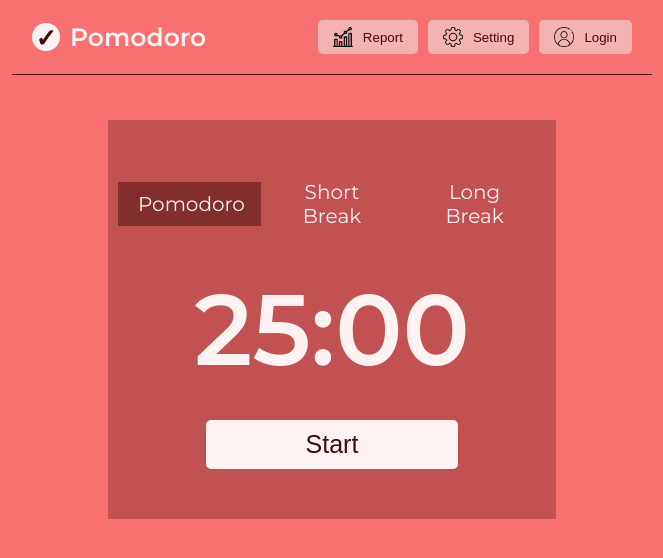
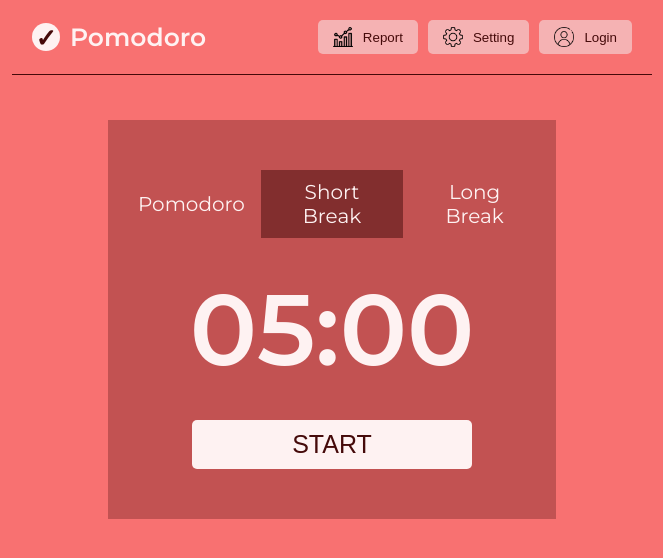
Before and after one commit to sirius-deis/pomodoro, a website built with webpack: page src/index.html in a window 1280 px wide. Both pictures are taken after a click on the item "Short Break". Shown: the whole page, without its empty margins (308-971 px from the left). Built offline with nearby package versions, Linux system fonts and the light colour scheme; files whose address does not match are found by name.

Commit message:
add tabs switching and starting timer on button click

```diff
--- a/src/assets/partials/_timer.scss
+++ b/src/assets/partials/_timer.scss
@@ -32,5 +32,6 @@
         margin: 0 auto;
         background-color: $text-color-light;
         font-size: 2.5rem;
+        text-transform: uppercase;
     }
 }
--- a/src/index.ts
+++ b/src/index.ts
@@ -1 +1,4 @@
 import './assets/style.scss';
+import timer from './timer';
+
+timer.init();
--- /dev/null
+++ b/src/timer.ts
@@ -0,0 +1,131 @@
+enum TYPES {
+    POMODORO = 'Pomodoro',
+    SHORT = 'Short',
+    LONG = 'Long',
+}
+
+interface ITimer {
+    _type: TYPES;
+    _time: number;
+    intervalId: string | number | NodeJS.Timer | undefined;
+    timerTabs: HTMLUListElement;
+    timerTabsArr: NodeListOf<HTMLLIElement>;
+    timeEl: HTMLDivElement;
+    timeBtn: HTMLButtonElement;
+    start: () => void;
+    stop: () => void;
+    tick: () => void;
+}
+
+class Timer implements ITimer {
+    _type = TYPES.POMODORO;
+    _time = 25 * 60;
+    intervalId: string | number | NodeJS.Timer | undefined;
+    timerTabs;
+    timerTabsArr: NodeListOf<HTMLLIElement>;
+    timeEl;
+    timeBtn;
+    constructor() {
+        this.timerTabs = document.querySelector(
+            '.timer__tabs'
+        ) as HTMLUListElement;
+        this.timerTabsArr = this.timerTabs.querySelectorAll('.timer__tab');
+        this.timeEl = document.querySelector('.timer__time') as HTMLDivElement;
+        this.timeBtn = document.querySelector(
+            '.timer__btn'
+        ) as HTMLButtonElement;
+    }
+
+    init = () => {
+        this.timerTabs.addEventListener(
+            'click',
+            this.tabsClickHandler.bind(this)
+        );
+        this.timeBtn.addEventListener(
+            'click',
+            this.buttonClickHandler.bind(this)
+        );
+    };
+
+    private tabsClickHandler = (event: MouseEvent) => {
+        const target = event.target as Element;
+        if (!target) {
+            return;
+        }
+        const tab = target.closest('.timer__tab');
+        const title = tab?.textContent?.trim().split(' ')[0];
+        if (!title || title === this._type) {
+            return;
+        }
+        switch (title) {
+            case 'Pomodoro':
+                this._type = TYPES.POMODORO;
+                break;
+            case 'Short':
+                this._type = TYPES.SHORT;
+                break;
+            case 'Long':
+                this._type = TYPES.LONG;
+                break;
+        }
+        this.reset();
+        (
+            Array.prototype.find.call(this.timerTabsArr, (tab: HTMLLIElement) =>
+                tab.textContent?.includes(this._type)
+            ) as HTMLLIElement
+        ).classList.add('timer__tab--active');
+    };
+
+    private buttonClickHandler = () => {};
+
+    reset = () => {
+        clearInterval(this.intervalId!);
+        this.timerTabsArr.forEach(tab =>
+            tab.classList.remove('timer__tab--active')
+        );
+        switch (this._type) {
+            case TYPES.LONG:
+                this._time = 15 * 60;
+                break;
+            case TYPES.SHORT:
+                this._time = 5 * 60;
+                break;
+            case TYPES.POMODORO:
+            default:
+                this._time = 25 * 60;
+        }
+        this.setTimeOnEl();
+        this.timeBtn.textContent = 'Start';
+    };
+
+    start = () => {
+        this.intervalId = setInterval(this.tick.bind(this), 1000);
+        this.tick();
+    };
+    stop = () => {
+        if (this.intervalId) {
+            clearInterval(this.intervalId);
+        }
+    };
+    tick = () => {
+        if (this._time <= 0) {
+            clearInterval(this.intervalId!);
+        }
+        this.setTimeOnEl();
+        this._time--;
+    };
+
+    private setTimeOnEl = () => {
+        this.timeEl.innerHTML = `${this.formateTime(
+            Math.trunc(this._time / 60)
+        )}:${this.formateTime(Math.trunc(this._time % 60))}`;
+    };
+
+    private formateTime = (value: number): string => {
+        return value >= 10 ? value.toString() : `0${value}`;
+    };
+}
+
+const timer = new Timer();
+
+export default timer;
```
